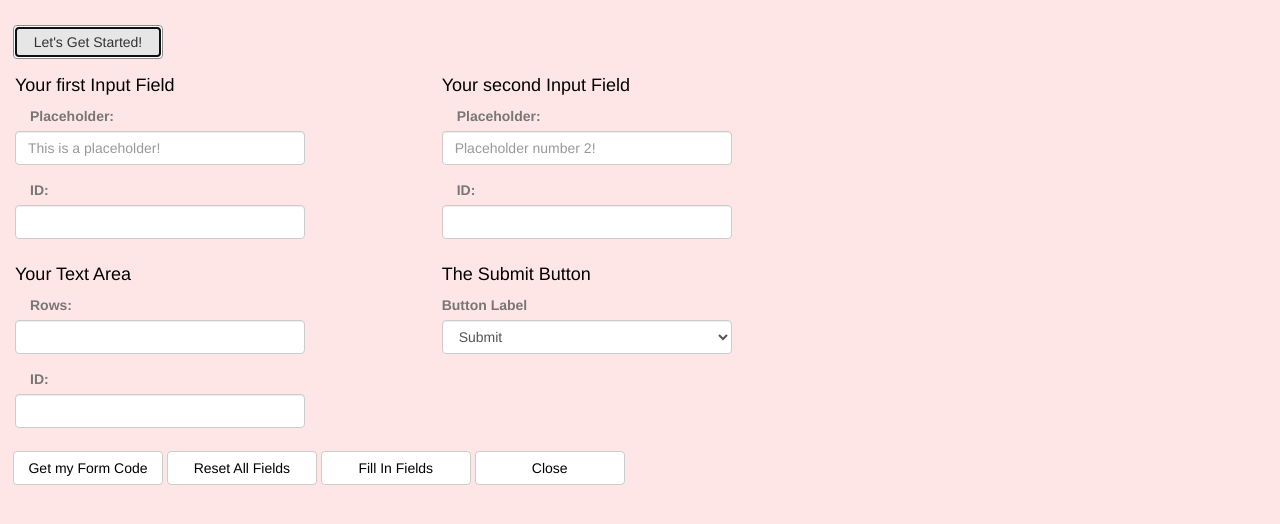
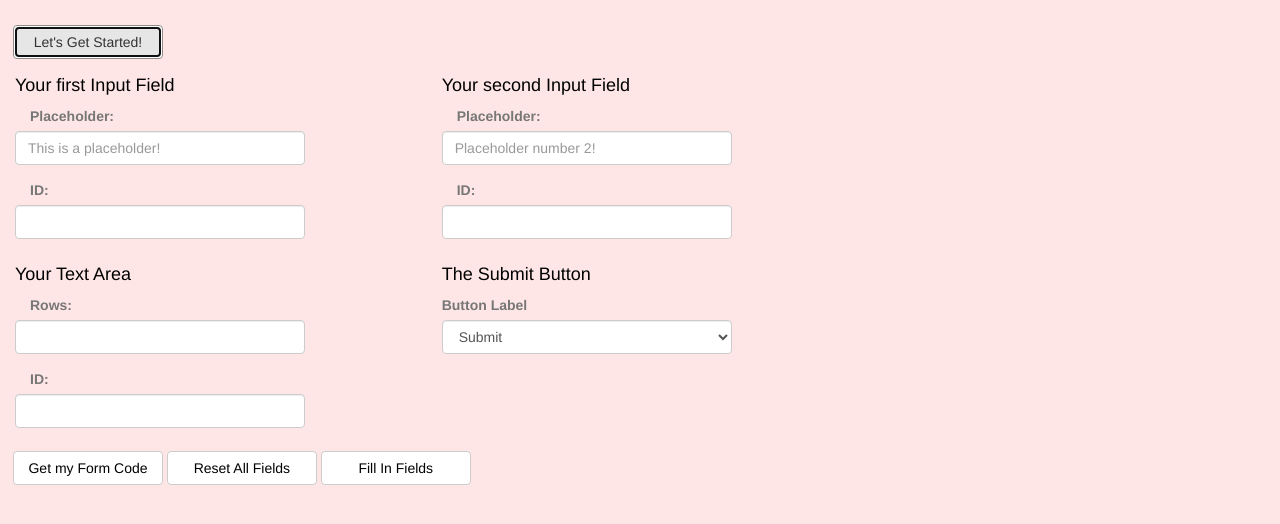
Before and after one commit to Amanguchi/form-builder, a website: page index.html in a window 1280 px wide. Both pictures are taken after a click on the button "Let's Get Started!". Shown: the part 64-588 px from the top of the page. Drawn offline with Linux system fonts and the light colour scheme.

Commit message:
cleaning

```diff
--- a/index.html
+++ b/index.html
@@ -123,7 +123,6 @@
     <button type="button" class="btn btn-default btn-md" id="codebutton" onclick="code()">Get my Form Code</button>
     <button type="button" class="btn btn-default btn-md" id="resetbutton" onclick="resetfields()">Reset All Fields</button>
     <button type="button" class="btn btn-default btn-md" id="fillbutton" onclick="fillfields()">Fill In Fields</button>
-    <button type="button" class="btn btn-default btn-md" id="closebutton" onclick="resetfields()">Close</button>
   </div>
 </div>
   </div>
--- a/js/animations.js
+++ b/js/animations.js
@@ -1,16 +1,15 @@
 $(document).ready(function(){
 
-  alert("close button not working");
 
   $('.inputdiv').hide();
   $('#output, #output2').hide();
-  $('#codebutton, #resetbutton, #fillbutton, #closebutton').hide();
+  $('#codebutton, #resetbutton, #fillbutton').hide();
 
 
   $('#startbutton').click(function(){
 
       $('.inputdiv').slideToggle("fast");
-      $('#codebutton, #resetbutton, #fillbutton, #info, #closebutton').slideToggle("fast");
+      $('#codebutton, #resetbutton, #fillbutton, #info').slideToggle("fast");
 
 
   });
```
